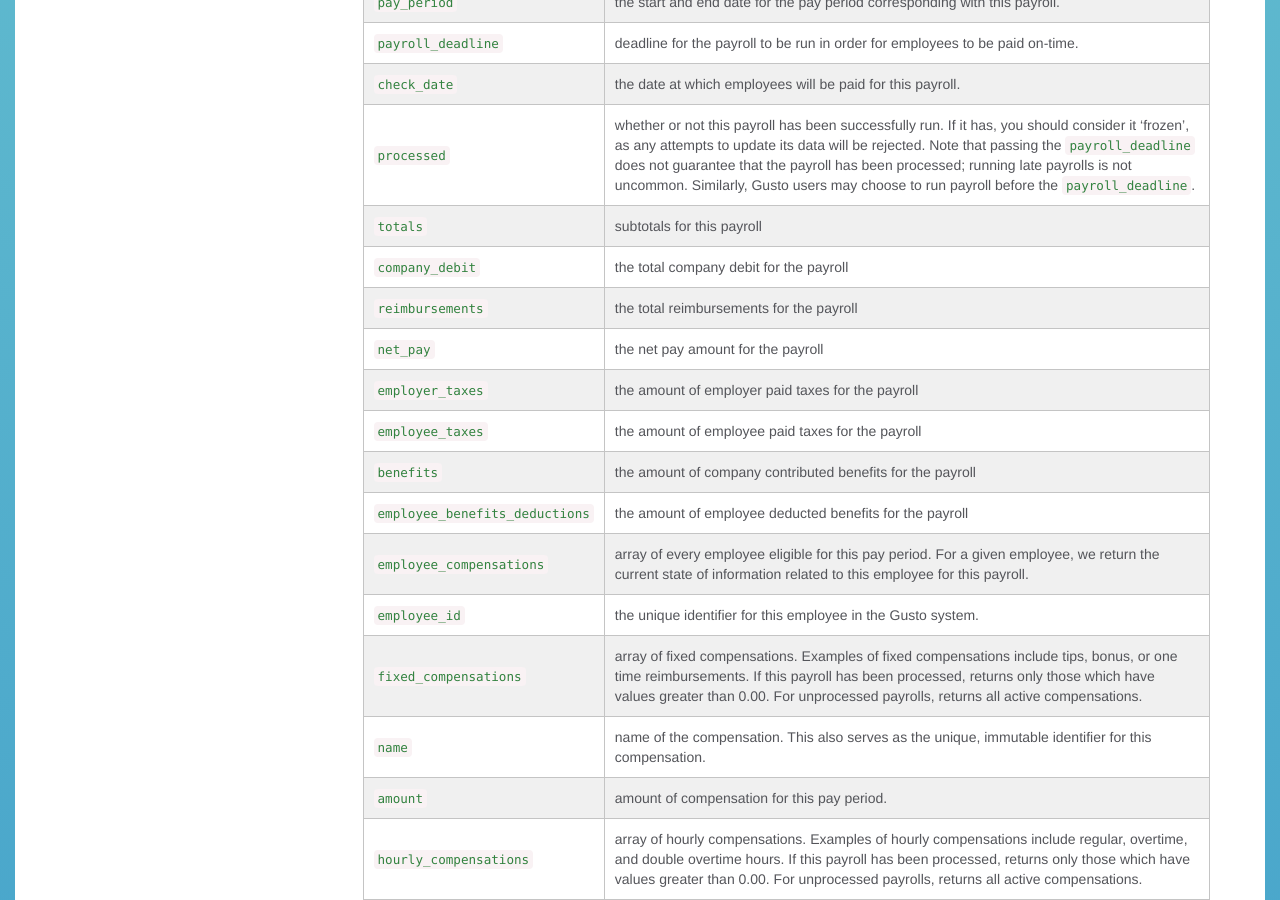
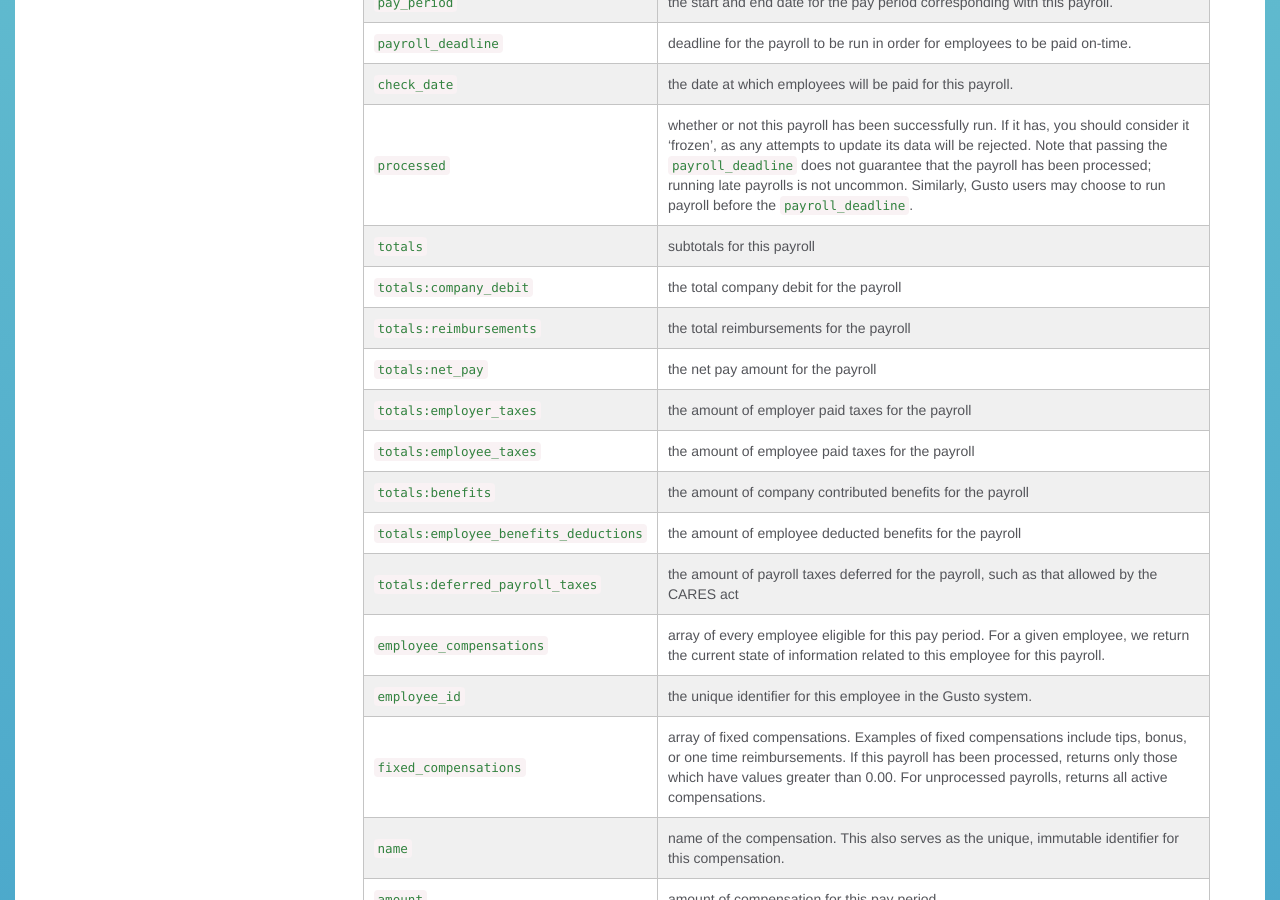
Before and after one commit to Gusto/gusto.github.io, a Jekyll site: the page built from _posts/2013-08-10-payrolls.markdown, in a window 1280 px wide and 900 px high, scrolled down 8269 px. Built offline with Jekyll 4.4.1, drawn with Linux system fonts in a browser that asks for light colours.

Commit message:
Fix GET /v1/companies/:company_id/payrolls/:id docs to include totals
* The documentation between the index and show actions are out of sync

```diff
--- a/_posts/2013-08-10-payrolls.markdown
+++ b/_posts/2013-08-10-payrolls.markdown
@@ -362,13 +362,14 @@ You may provide all, none, or any combination of them to scope the returned data
 | `check_date`              | the date at which employees will be paid for this payroll.
 | `processed`               | whether or not this payroll has been successfully run. If it has, you should consider it 'frozen', as any attempts to update its data will be rejected. Note that passing the `payroll_deadline` does not guarantee that the payroll has been processed; running late payrolls is not uncommon.  Similarly, Gusto users may choose to run payroll before the `payroll_deadline`.
 | `totals`                  | subtotals for this payroll
-| `company_debit`           | the total company debit for the payroll
-| `reimbursements`          | the total reimbursements for the payroll
-| `net_pay`                 | the net pay amount for the payroll
-| `employer_taxes`          | the amount of employer paid taxes for the payroll
-| `employee_taxes`          | the amount of employee paid taxes for the payroll
-| `benefits`                | the amount of company contributed benefits for the payroll
-| `employee_benefits_deductions` | the amount of employee deducted benefits for the payroll
+| `totals:company_debit`    | the total company debit for the payroll
+| `totals:reimbursements`   | the total reimbursements for the payroll
+| `totals:net_pay`          | the net pay amount for the payroll
+| `totals:employer_taxes`   | the amount of employer paid taxes for the payroll
+| `totals:employee_taxes`   | the amount of employee paid taxes for the payroll
+| `totals:benefits`         | the amount of company contributed benefits for the payroll
+| `totals:employee_benefits_deductions` | the amount of employee deducted benefits for the payroll
+| `totals:deferred_payroll_taxes`       | the amount of payroll taxes deferred for the payroll, such as that allowed by the CARES act
 | `employee_compensations`  | array of every employee eligible for this pay period. For a given employee, we return the current state of information related to this employee for this payroll.
 | `employee_id`             | the unique identifier for this employee in the Gusto system.
 | `fixed_compensations`     | array of fixed compensations. Examples of fixed compensations include tips, bonus, or one time reimbursements. If this payroll has been processed, returns only those which have values greater than 0.00. For unprocessed payrolls, returns all active compensations.
```
